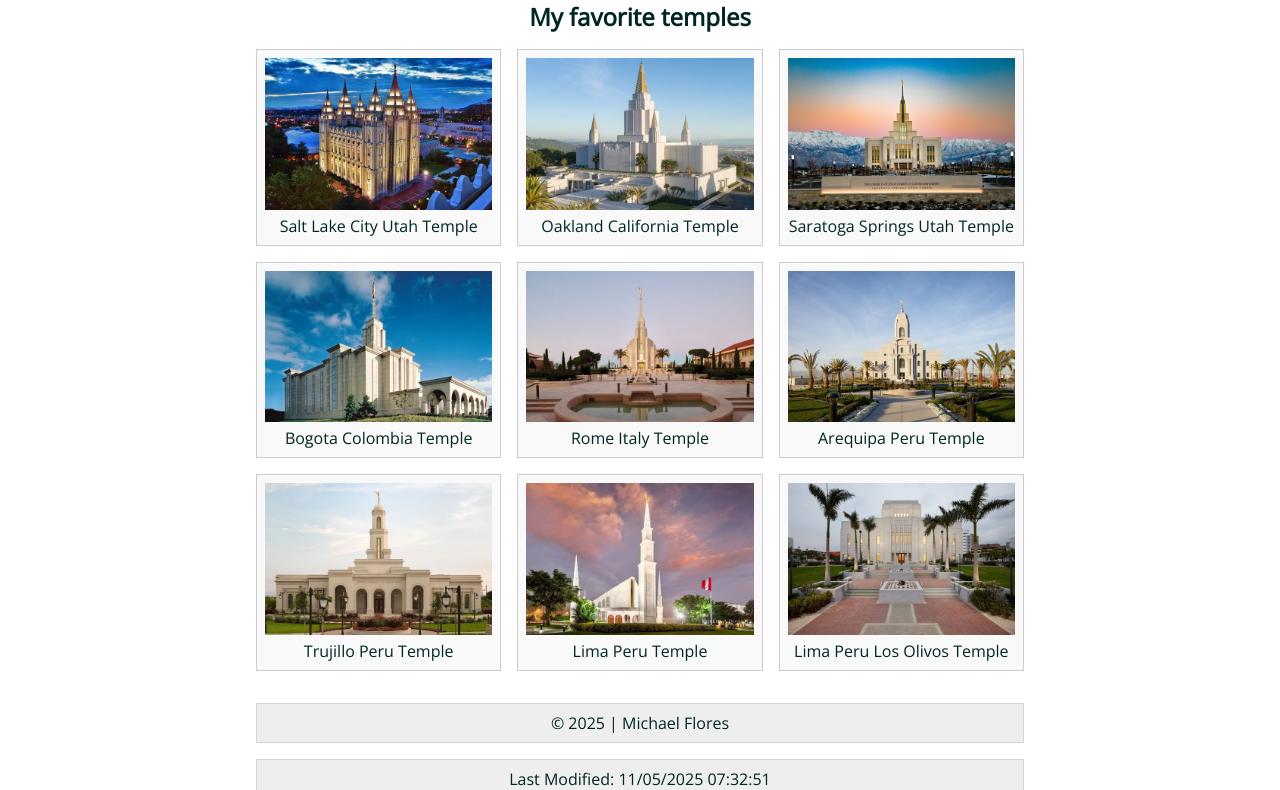
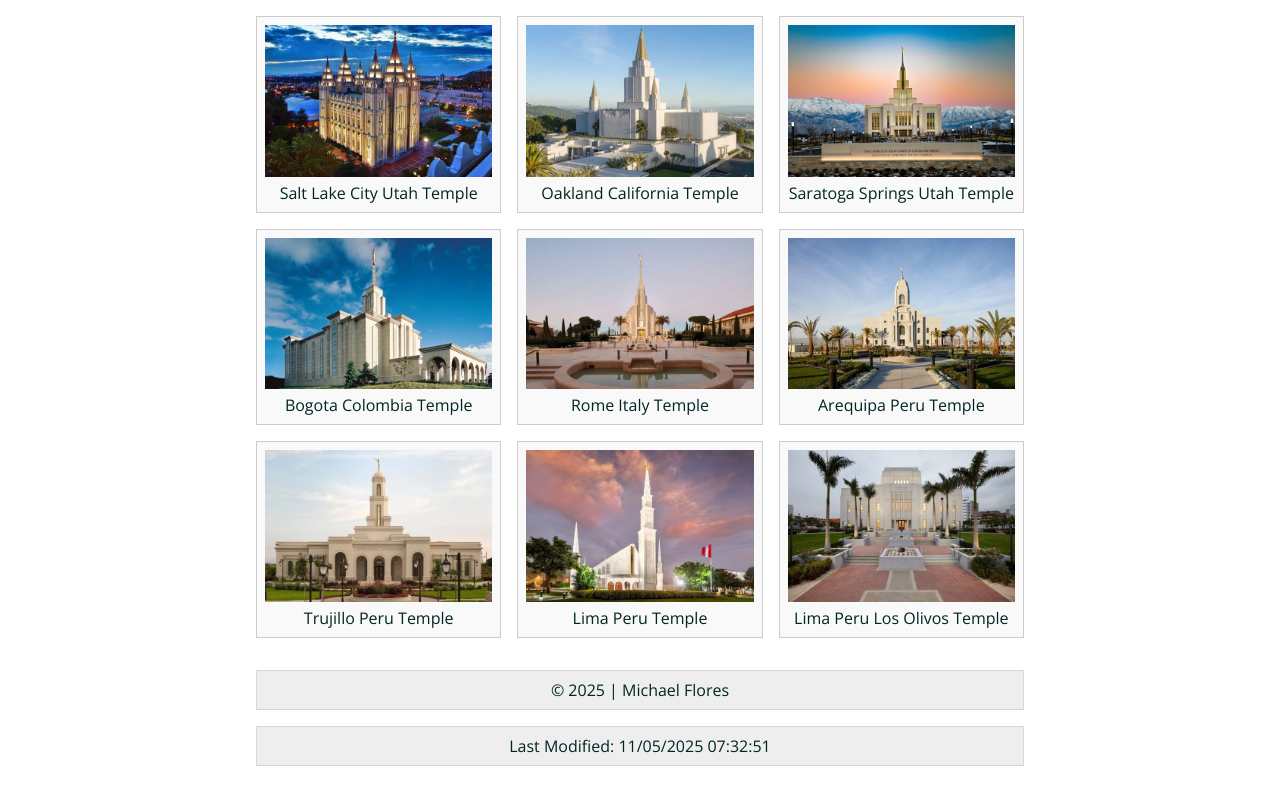
Before and after one commit to Dekartmc/wdd131, a plain HTML site: page temples.html in a window 1280 px wide. Shown: the part 196-986 px from the top of the page. Drawn offline with nearby package versions, Linux system fonts and the light colour scheme.

Commit message:
W02_Update

```diff
--- a/temples.html
+++ b/temples.html
@@ -3,7 +3,7 @@
   <head>
     <meta charset="utf-8">
     <meta name="viewport" content="width=device-width, initial-scale=1.0">
-    <meta name="description" content="WDD 131 – Temple Album">
+    <meta name="description" content="WDD 131 – W02 Assignment: Picture Album - Temple Album">
     <meta name="author" content="Michael Flores">
     <link rel="stylesheet" href="styles/temples.css">
     <link rel="stylesheet" href="styles/temples-large.css">
@@ -31,7 +31,7 @@
     <!-- Main -->
     <main>
       <h1>Temple Album</h1>
-      <h2>My favorite temples</h2>
+      <!-- <h>My favorite temples</h> -->
       <section class="gallery">
         <figure>
           <img src="images/salt_lake_city_utah.jpg" alt="Salt Lake Temple" />
```
